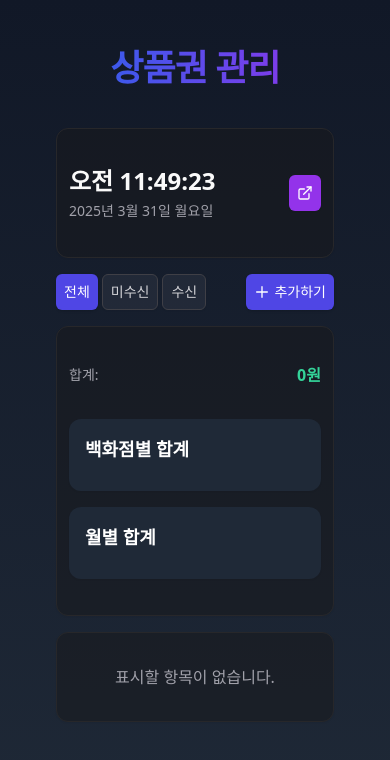
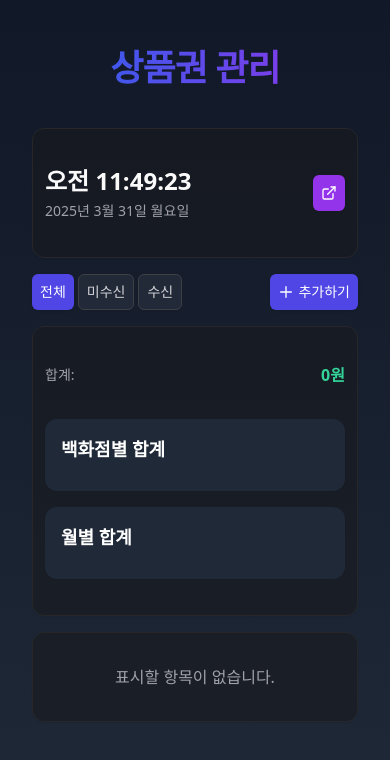
Before and after one commit to bottleroad/cursor_project, a Next.js app: page / in a window 390 px wide. Shown: the top 760 px of the page. Built offline with nearby package versions, Linux system fonts and the light colour scheme.

Commit message:
모바일 화면 최적화를 위한 container 패딩 설정 변경

```diff
--- a/tailwind.config.js
+++ b/tailwind.config.js
@@ -10,7 +10,11 @@ module.exports = {
   theme: {
     container: {
       center: true,
-      padding: "2rem",
+      padding: {
+        DEFAULT: '0.5rem',
+        sm: '1rem',
+        lg: '2rem',
+      },
       screens: {
         "2xl": "1400px",
       },
```
